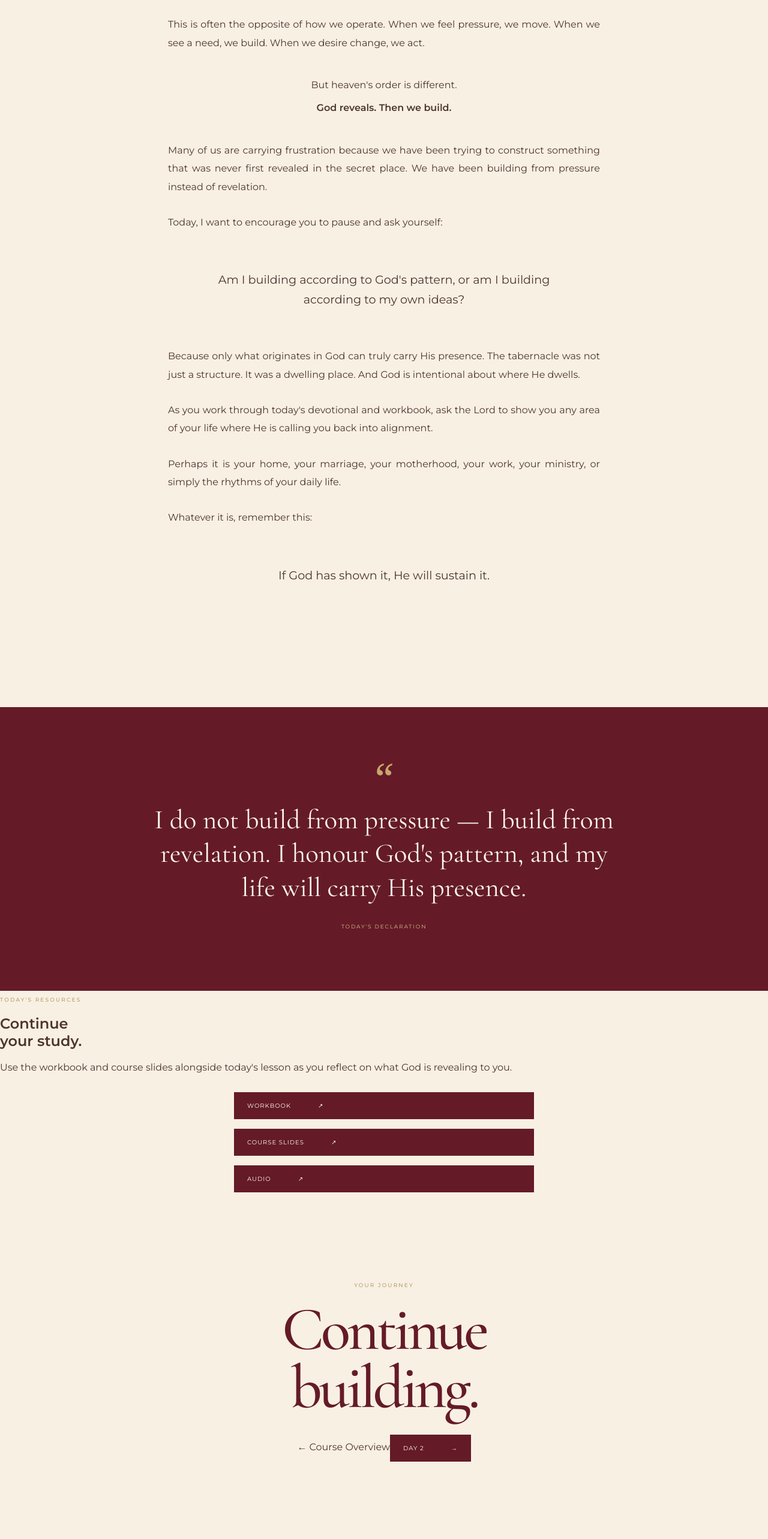
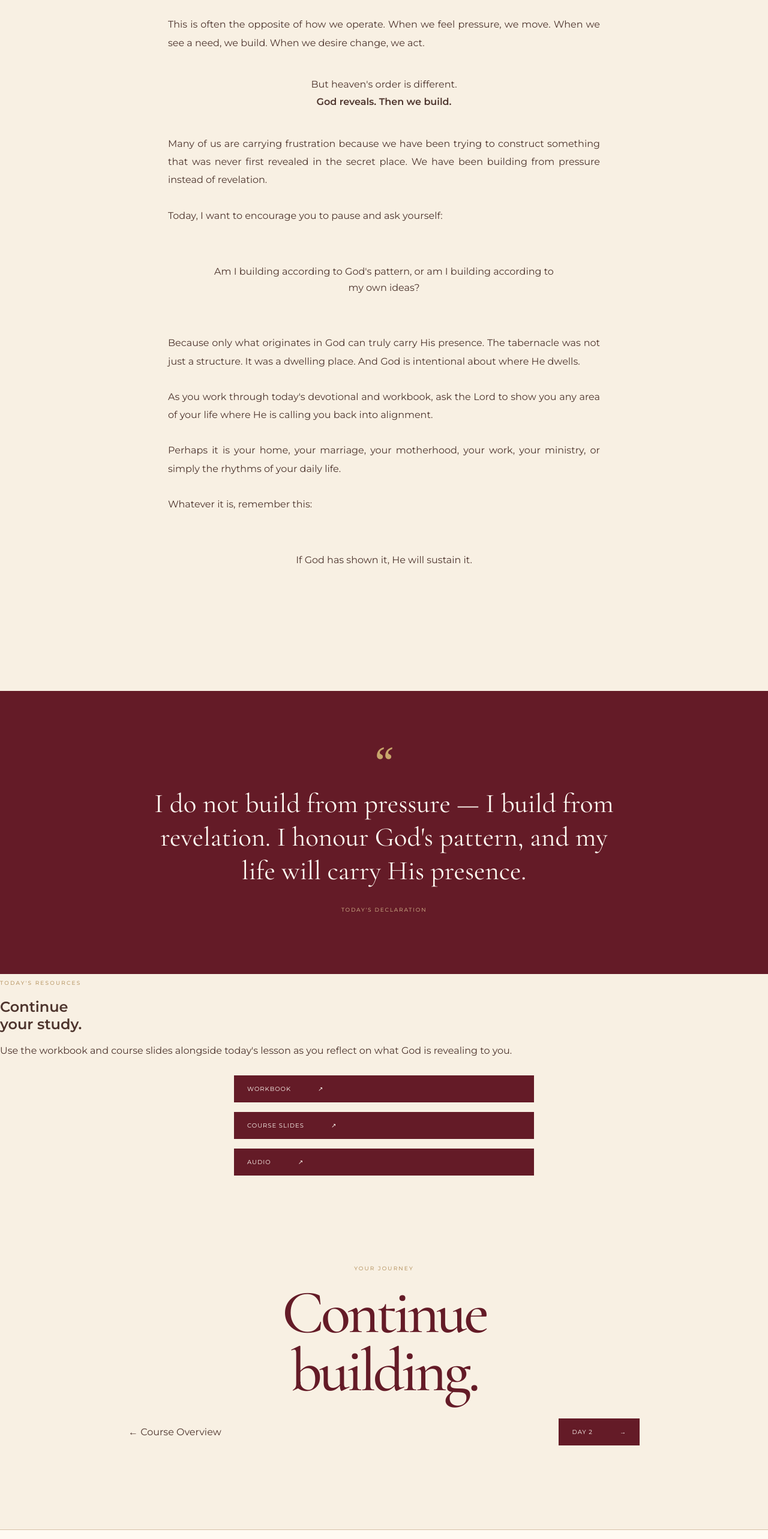
Before and after one commit to ROOTEDWITHKHETHIWE/Rooted-with-Khethiwe-correct, a Next.js app: page /courses/build-according-to-pattern/day/1 in a window 1280 px wide. Shown: the part 2000-4566 px from the top of the page at 60% size. Built offline with nearby package versions, Linux system fonts and the light colour scheme.

Commit message:
Update page.tsx

```diff
--- a/app/courses/build-according-to-pattern/day/1/page.tsx
+++ b/app/courses/build-according-to-pattern/day/1/page.tsx
@@ -65,68 +65,98 @@ export default function DayOnePage() {
           there was a mountain.
         </h2>
 
-        <div className="lesson-content">
-          <p>
+        <div
+          className="lesson-content"
+          style={{
+            maxWidth: "720px",
+            margin: "0 auto",
+            textAlign: "justify",
+            lineHeight: "1.9",
+          }}
+        >
+          <p style={{ marginBottom: "1.8rem" }}>
             Before there was ever a tabernacle, there was a mountain. Before
             there was a structure, there was a revelation.
           </p>
 
-          <p>
+          <p style={{ marginBottom: "1.8rem" }}>
             God did not ask Moses to invent something impressive. He did not
             ask him to build according to what was popular, efficient, or
             creative. He instructed him to build according to what had been
             shown to him.
           </p>
 
-          <p>
+          <p style={{ marginBottom: "1.8rem" }}>
             This is often the opposite of how we operate. When we feel
             pressure, we move. When we see a need, we build. When we desire
             change, we act.
           </p>
 
-          <p className="lesson-emphasis">
+          <p
+            style={{
+              margin: "2.5rem auto",
+              textAlign: "center",
+              lineHeight: "1.8",
+            }}
+          >
             But heaven's order is different.
             <br />
             <strong>God reveals. Then we build.</strong>
           </p>
 
-          <p>
+          <p style={{ marginBottom: "1.8rem" }}>
             Many of us are carrying frustration because we have been trying to
             construct something that was never first revealed in the secret
             place. We have been building from pressure instead of revelation.
           </p>
 
-          <p>
+          <p style={{ marginBottom: "1.8rem" }}>
             Today, I want to encourage you to pause and ask yourself:
           </p>
 
-          <blockquote>
+          <blockquote
+            style={{
+              margin: "2.5rem auto",
+              maxWidth: "650px",
+              padding: "1.5rem 2rem",
+              textAlign: "center",
+              lineHeight: "1.7",
+            }}
+          >
             Am I building according to God's pattern, or am I building
             according to my own ideas?
           </blockquote>
 
-          <p>
+          <p style={{ marginBottom: "1.8rem" }}>
             Because only what originates in God can truly carry His presence.
             The tabernacle was not just a structure. It was a dwelling place.
             And God is intentional about where He dwells.
           </p>
 
-          <p>
+          <p style={{ marginBottom: "1.8rem" }}>
             As you work through today's devotional and workbook, ask the Lord
             to show you any area of your life where He is calling you back into
             alignment.
           </p>
 
-          <p>
+          <p style={{ marginBottom: "1.8rem" }}>
             Perhaps it is your home, your marriage, your motherhood, your work,
             your ministry, or simply the rhythms of your daily life.
           </p>
 
-          <p>
+          <p style={{ marginBottom: "1.8rem" }}>
             Whatever it is, remember this:
           </p>
 
-          <blockquote>
+          <blockquote
+            style={{
+              margin: "2.5rem auto",
+              maxWidth: "650px",
+              padding: "1.5rem 2rem",
+              textAlign: "center",
+              lineHeight: "1.7",
+            }}
+          >
             If God has shown it, He will sustain it.
           </blockquote>
         </div>
@@ -159,7 +189,15 @@ export default function DayOnePage() {
           reflect on what God is revealing to you.
         </p>
 
-        <div className="resource-list">
+        <div
+          style={{
+            display: "flex",
+            flexDirection: "column",
+            gap: "1rem",
+            maxWidth: "500px",
+            margin: "2rem auto 0",
+          }}
+        >
           <a
             href="https://drive.google.com/"
             target="_blank"
@@ -201,7 +239,15 @@ export default function DayOnePage() {
           building.
         </h2>
 
-        <div className="course-navigation">
+        <div
+          style={{
+            display: "flex",
+            justifyContent: "space-between",
+            alignItems: "center",
+            gap: "1rem",
+            flexWrap: "wrap",
+          }}
+        >
           <Link href="/courses/build-according-to-pattern">
             ← Course Overview
           </Link>
@@ -221,57 +267,6 @@ export default function DayOnePage() {
 
         <div>A monthly Scripture journey</div>
       </footer>
-
-      <style jsx>{`
-        .lesson-content {
-          max-width: 720px;
-          margin: 0 auto;
-          text-align: justify;
-          line-height: 1.9;
-        }
-
-        .lesson-content p {
-          margin-bottom: 1.8rem;
-        }
-
-        .lesson-content blockquote {
-          margin: 2.5rem auto;
-          max-width: 650px;
-          padding: 1.5rem 2rem;
-          text-align: center;
-          font-size: 1.2rem;
-          line-height: 1.7;
-        }
-
-        .lesson-emphasis {
-          text-align: center !important;
-          margin: 2.5rem auto !important;
-        }
-
-        .lesson-emphasis strong {
-          display: inline-block;
-          margin-top: 0.5rem;
-        }
-
-        .resource-list {
-          display: flex;
-          flex-direction: column;
-          gap: 1rem;
-          max-width: 500px;
-          margin: 2rem auto 0;
-        }
-
-        @media (max-width: 700px) {
-          .lesson-content {
-            text-align: left;
-            line-height: 1.8;
-          }
-
-          .lesson-content blockquote {
-            padding: 1.25rem;
-          }
-        }
-      `}</style>
     </main>
   );
 }
```
